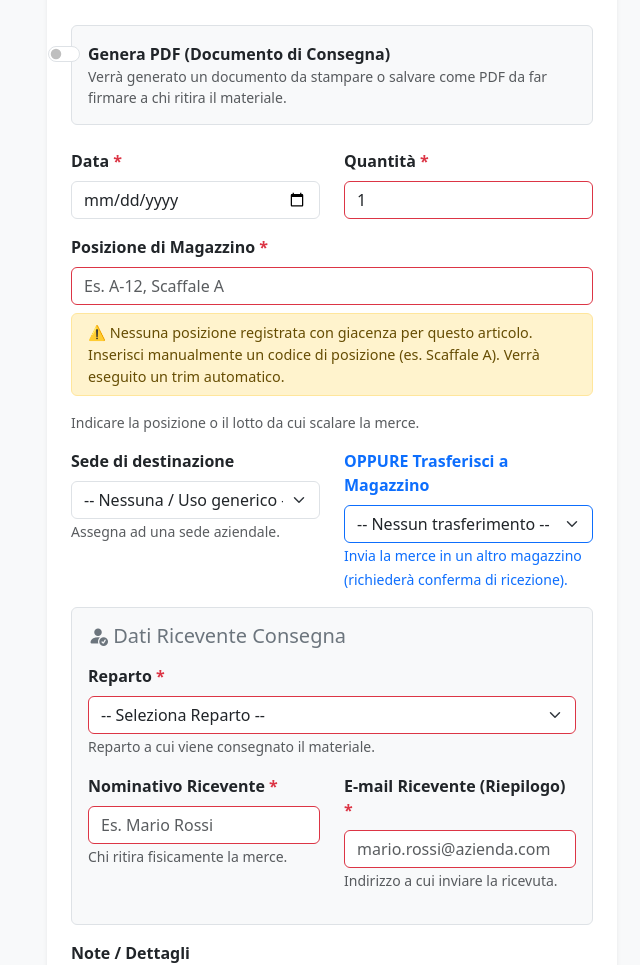
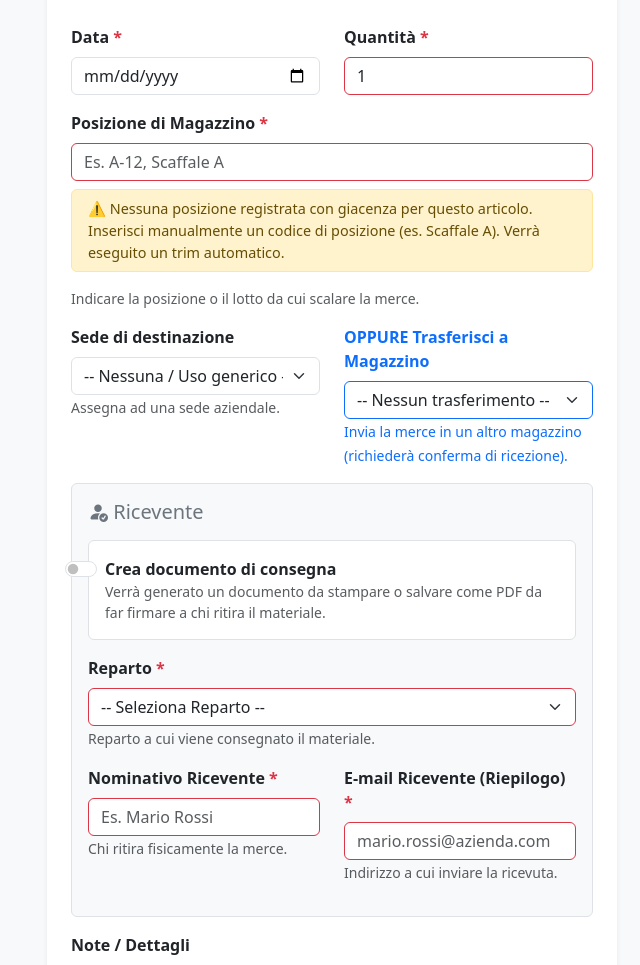
Before and after one commit to sscriboni/ticketing, a FastAPI app: template troubletick_standalone_windows_v7_4_sqlite/app/templates/magazzino_scarico.html in a window 1280 px wide. Shown: the part 201-1166 px from the top of the page, without its empty margins (308-948 px from the left). Run offline with FastAPI, Linux system fonts and the light colour scheme; the template is opened without the code that fills it, so the values that code supplies are empty.

Commit message:
modifiche grafiche

```diff
--- a/troubletick_standalone_windows_v7_4_sqlite/app/templates/magazzino_scarico.html
+++ b/troubletick_standalone_windows_v7_4_sqlite/app/templates/magazzino_scarico.html
@@ -53,11 +53,6 @@
                 <div class="alert alert-danger"><strong>Posizione non valida!</strong> La posizione deve contenere almeno 3 caratteri e non contenere spazi all'inizio o alla fine.</div>
                 {% endif %}
 
-                <div class="form-check form-switch mb-4 bg-light border rounded p-3">
-                    <input class="form-check-input" type="checkbox" name="genera_pdf" value="1" id="generaPdfSwitch">
-                    <label class="form-check-label fw-bold" for="generaPdfSwitch">Genera PDF (Documento di Consegna)</label>
-                    <small class="d-block text-muted">Verrà generato un documento da stampare o salvare come PDF da far firmare a chi ritira il materiale.</small>
-                </div>
 
                 <div class="row mb-3">
                     <div class="col-md-6">
@@ -142,7 +137,13 @@
                 </div>
                 <!-- Sezione Dati Consegna (Obbligatori per consegna, nascosti per trasferimento) -->
                 <div id="consegnaFieldsSection" class="p-3 bg-light rounded border mb-3">
-                    <h5 class="mb-3 text-secondary"><i class="bi bi-person-fill-check"></i> Dati Ricevente Consegna</h5>
+                    <h5 class="mb-3 text-secondary"><i class="bi bi-person-fill-check"></i> Ricevente</h5>
+
+                    <div class="form-check form-switch mb-3 bg-white border rounded p-3">
+                        <input class="form-check-input" type="checkbox" name="genera_pdf" value="1" id="generaPdfSwitch">
+                        <label class="form-check-label fw-bold" for="generaPdfSwitch">Crea documento di consegna</label>
+                        <small class="d-block text-muted">Verrà generato un documento da stampare o salvare come PDF da far firmare a chi ritira il materiale.</small>
+                    </div>
 
                     {% if error == 'dati_consegna_obbligatori' %}
                     <div class="alert alert-danger py-2">
```
